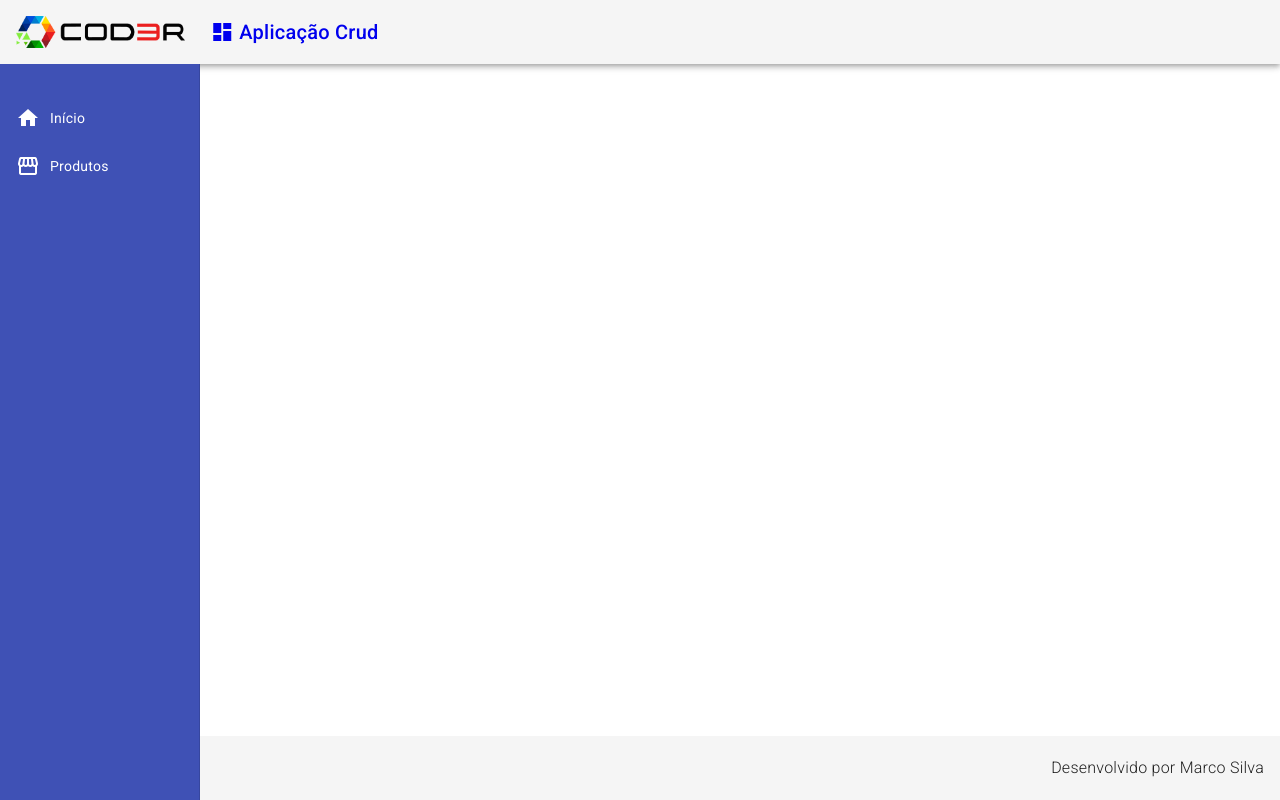
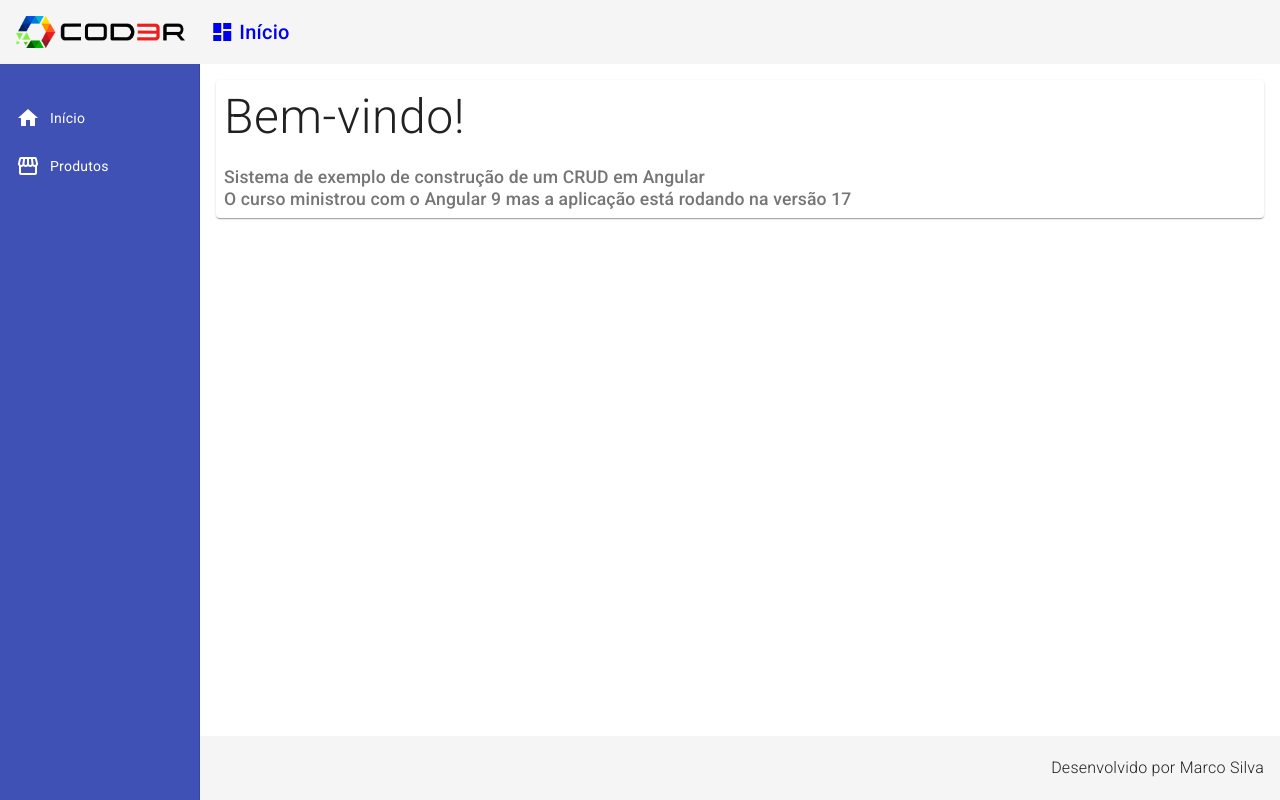
Before and after one commit to MarcoSilva0/angular-product-crud-app, an Angular app: page / in a window 1280 px wide. Built offline with nearby package versions, Linux system fonts and the light colour scheme.

Commit message:
feat: home page

```diff
--- a/src/app/components/template/header/header.component.html
+++ b/src/app/components/template/header/header.component.html
@@ -1,13 +1,13 @@
 <mat-toolbar class="header mat-elevation-z4">
   <span>
     <a href="#">
-            <img class="logo" src="assets/img/logo.png" alt="Logo">
+      <img class="logo" src="assets/img/logo.png" alt="Logo" />
     </a>
   </span>
   <span class="title-group">
     <a href="#">
-            <i class="material-icons"> dashboard</i>
-            Aplicação Crud
+      <i class="material-icons">dashboard</i>
+      Início
     </a>
   </span>
 </mat-toolbar>
--- a/src/app/components/template/nav/nav.component.css
+++ b/src/app/components/template/nav/nav.component.css
@@ -20,3 +20,8 @@
 .nav-list {
     padding-top: 30px;
 }
+
+.content {
+    padding: 16px;
+    background-color: #FFF;
+}
--- a/src/app/components/template/nav/nav.component.html
+++ b/src/app/components/template/nav/nav.component.html
@@ -17,4 +17,7 @@
       </a>
     </mat-nav-list>
   </mat-sidenav>
+  <mat-sidenav-content class="content">
+    <app-home></app-home>
+  </mat-sidenav-content>
 </mat-sidenav-container>
--- a/src/app/components/template/nav/nav.component.ts
+++ b/src/app/components/template/nav/nav.component.ts
@@ -1,11 +1,12 @@
 import { Component } from "@angular/core";
 import { MatSidenavModule } from "@angular/material/sidenav";
 import { MatListModule } from "@angular/material/list";
+import { HomeComponent } from "../../../views/home/home.component";
 
 @Component({
   selector: "app-nav",
   standalone: true,
-  imports: [MatSidenavModule, MatListModule],
+  imports: [MatSidenavModule, MatListModule, HomeComponent],
   templateUrl: "./nav.component.html",
   styleUrl: "./nav.component.css",
 })
--- /dev/null
+++ b/src/app/views/home/home.component.css
@@ -0,0 +1,13 @@
+.home {
+  padding: 8px;
+}
+
+.home .title {
+  font-size: 3rem;
+  font-weight: 300;
+  line-height: 1.2;
+}
+
+.home .subtitle {
+    font-size: 1.1rem;
+}
--- /dev/null
+++ b/src/app/views/home/home.component.html
@@ -0,0 +1,8 @@
+<mat-card class="home mat-elevation-z3">
+    <mat-card-title class="title">Bem-vindo!</mat-card-title>
+    <br>
+    <mat-card-subtitle class="subtitle">
+        Sistema de exemplo de construção de um CRUD em Angular<br>
+        O curso ministrou com o Angular 9 mas a aplicação está rodando na versão 17
+    </mat-card-subtitle>
+</mat-card>
```
Also changed, not shown: src/app/views/home/home.component.ts (added, +13 -0 lines). Lines whose indentation alone changed are shown as unchanged.
